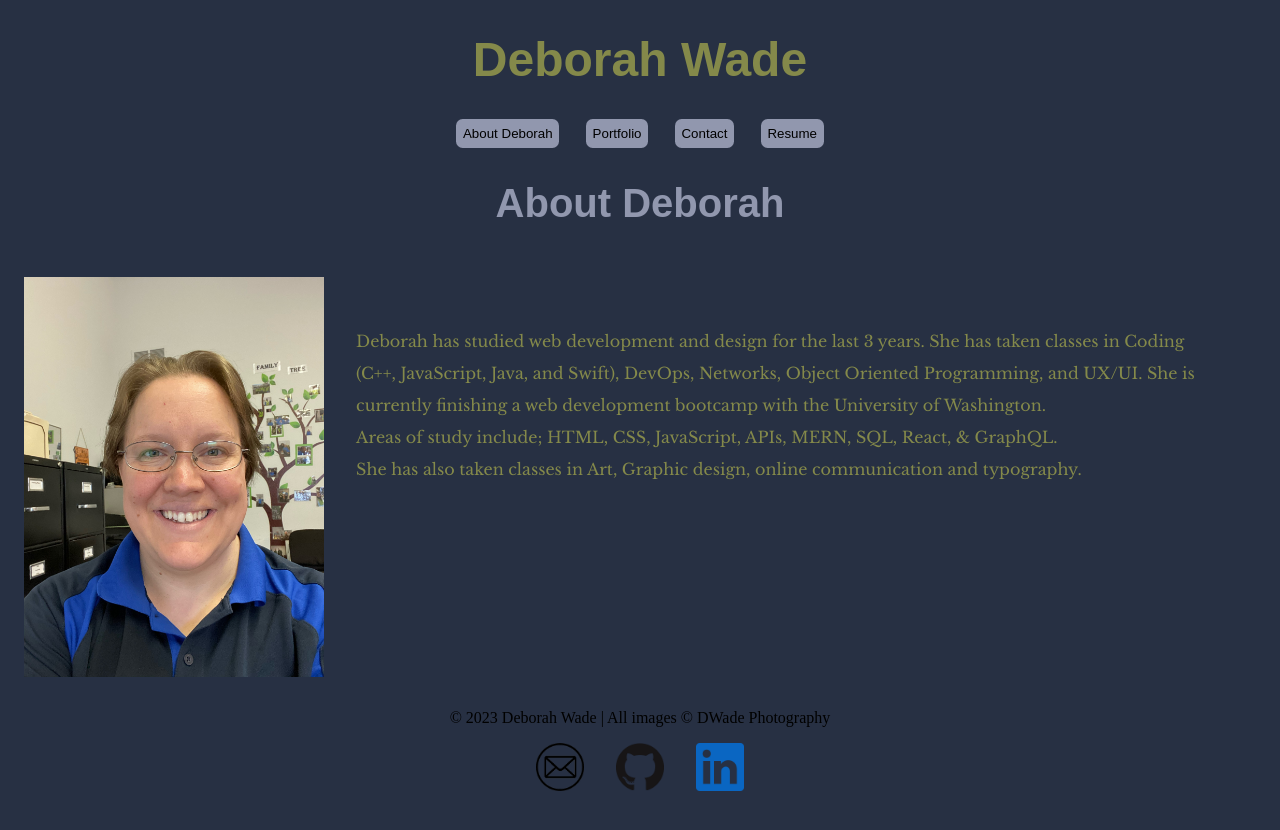
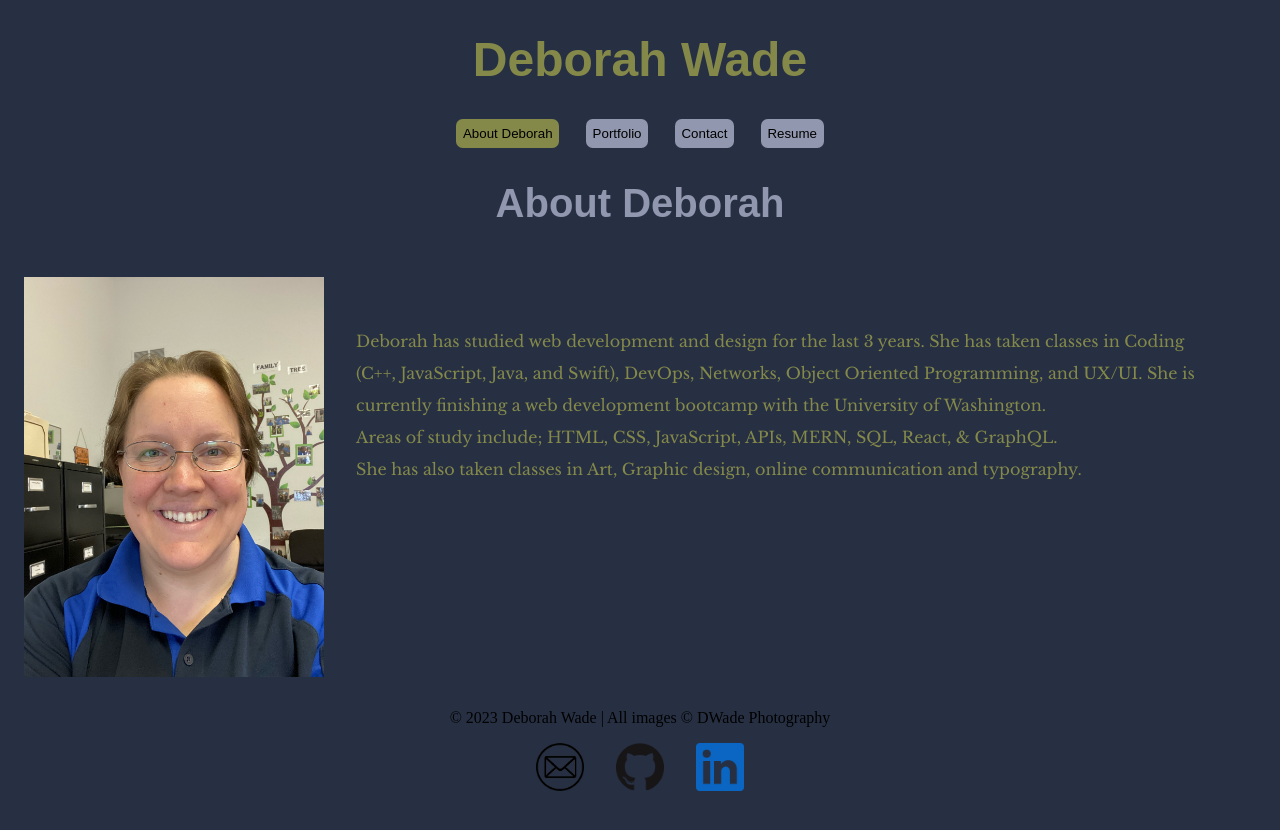
Before and after one commit to sewprano/20ch-dwade-react-portfolio, a React (Create React App) app: page / in a window 1280 px wide. Shown: the top 830 px of the page. Built offline with nearby package versions, Linux system fonts and the light colour scheme; a web font is replaced by a local one.

Commit message:
fixed selected highlight

```diff
--- a/src/components/Navigation.js
+++ b/src/components/Navigation.js
@@ -1,19 +1,19 @@
-const Navigation = ({displayPage, changePage}) => {
+const Navigation = ({displayedPage, changePage}) => {
     return (
         <nav className="navigation">
-            <button className={displayPage === 'about' ? StyleSheet.selected : StyleSheet.Button}
+            <button className={displayedPage === 'about' ? 'selected' : 'button'}
             onClick={ () => changePage('about')}>
                 About Deborah
             </button>
-            <button className={displayPage === 'portfolio' ? StyleSheet.selected : StyleSheet.Button}
+            <button className={displayedPage === 'portfolio' ? 'selected' : 'button'}
             onClick={ () => changePage('portfolio')}>
                 Portfolio
             </button>
-            <button className={displayPage === 'contact' ? StyleSheet.selected : StyleSheet.Button}
+            <button className={displayedPage === 'contact' ? 'selected' : 'button'}
             onClick={ () => changePage('contact')}>
                 Contact
             </button>
-            <button className={displayPage === 'resume' ? StyleSheet.selected : StyleSheet.Button}
+            <button className={displayedPage === 'resume' ? 'selected' : 'button'}
             onClick={ () => changePage('resume')}>
                 Resume
             </button>
--- a/src/index.css
+++ b/src/index.css
@@ -55,19 +55,19 @@ header {
 }
 
 /* Navigation */
-.navigation button:hover,
-.navigation button:focus,
-.selected
-{
-  background-color: var(--secondary-contrast);
-}
-.navigation button {
+.navigation .button, .selected {
   background-color: var(--main-color);
   border: none;
   padding: .5em;
   border-radius: .5em;
 }
 
+.selected,
+.navigation .button:hover,
+.navigation .button:focus
+{
+  background-color: var(--secondary-contrast);
+}
 
 /* About page */
 .aboutMain {
```
